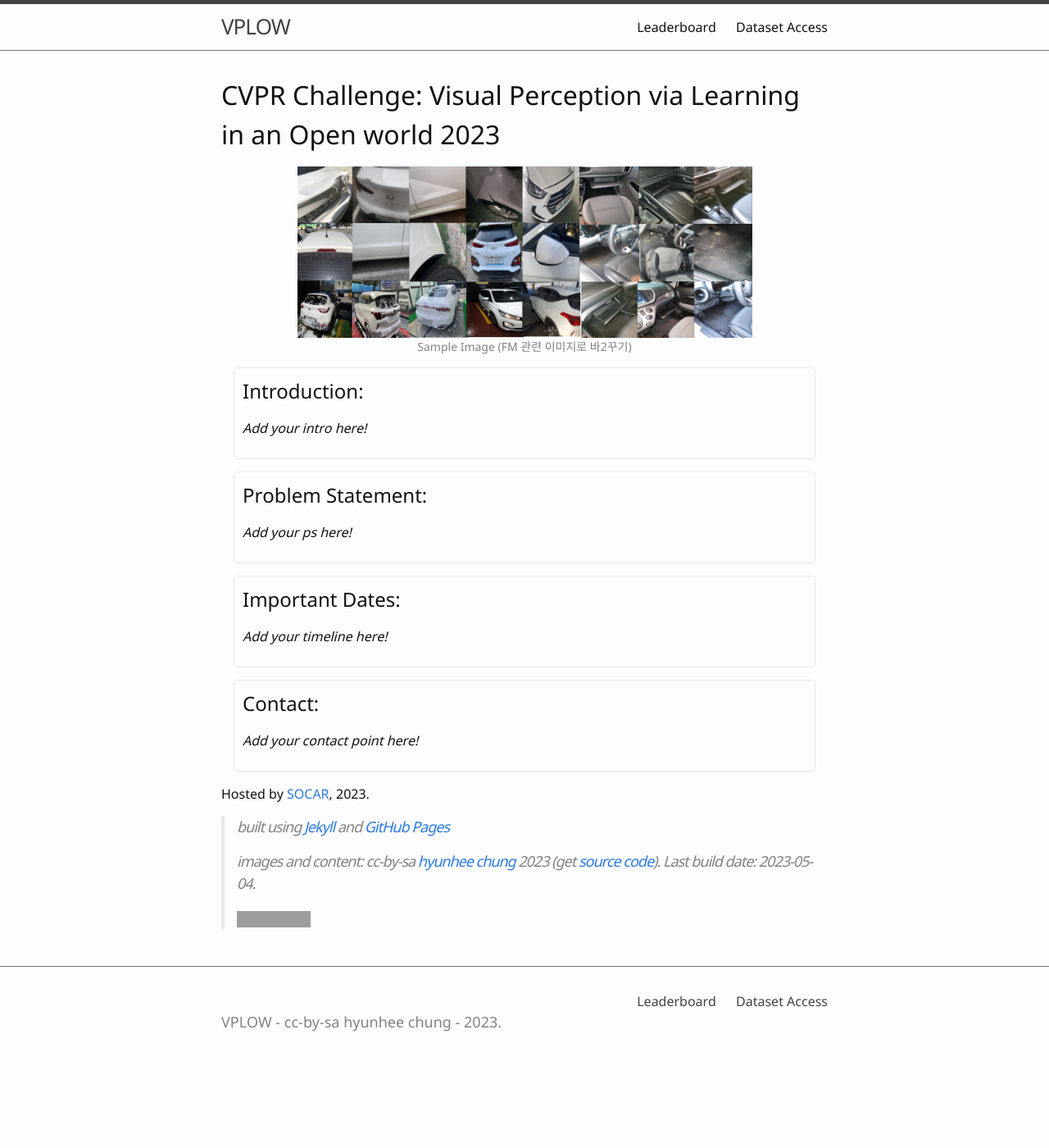
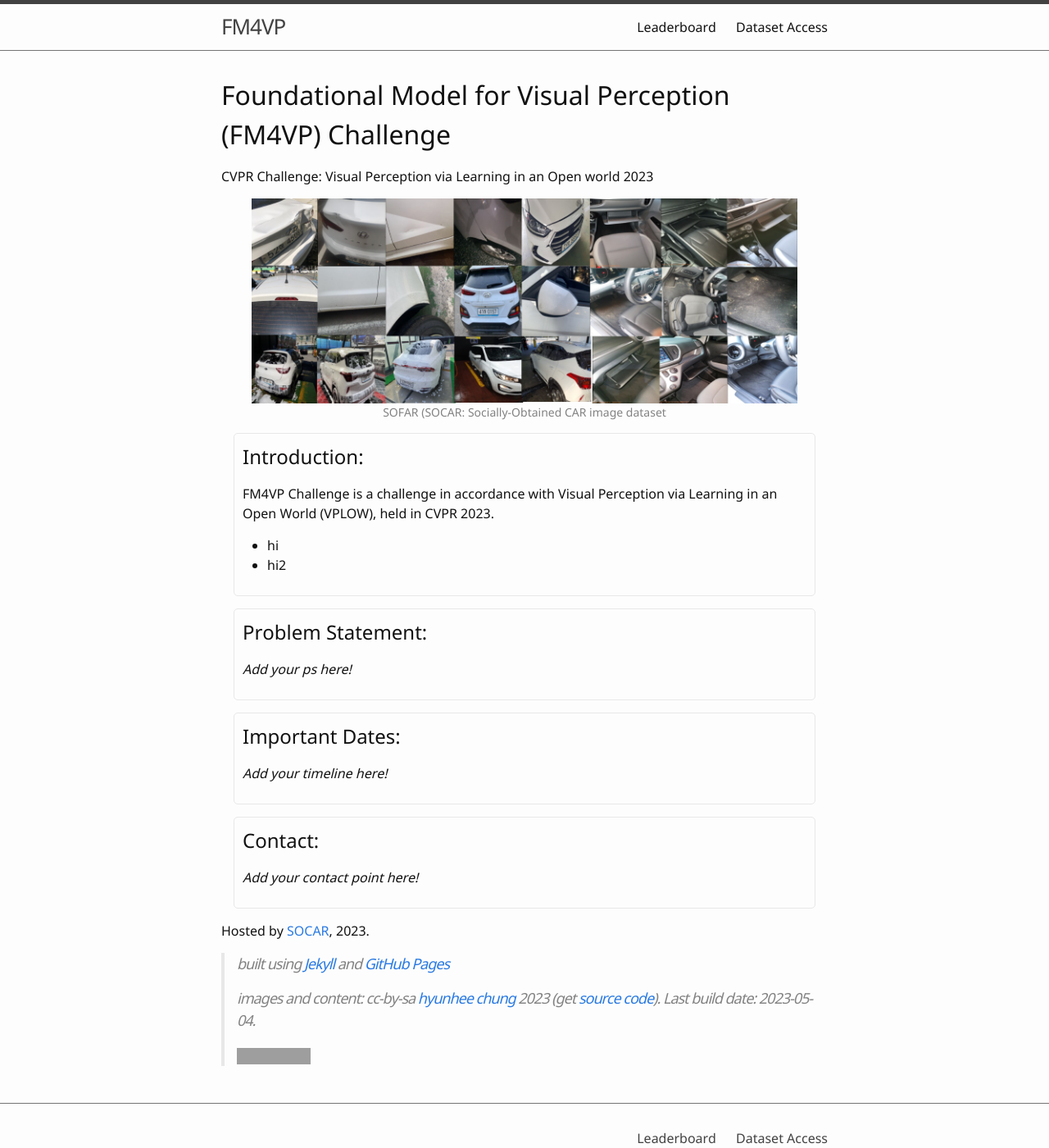
Before and after one commit to socar-esther/socar-esther.github.io, a Jekyll site: the page built from index.md, in a window 1280 px wide and 1400 px high. Shown: the whole window at 82% size. Built offline with Jekyll 4.4.1, drawn with Linux system fonts in a browser that asks for light colours; grey boxes are pictures that could not be loaded.

```diff
--- a/_config.yml
+++ b/_config.yml
@@ -8,7 +8,7 @@
 
 # Site settings
 # title appears in the header
-title: VPLOW
+title: FM4VP
 # description and keywords for meta tags
 description: "demo page for CVPR worshop"
 keywords: "workshops, OER, Open Education, websites, gh-pages, jekyll"
--- a/index.md
+++ b/index.md
@@ -2,14 +2,22 @@
 title: Home
 ---
 
-# CVPR Challenge: Visual Perception via Learning in an Open world 2023
+# Foundational Model for Visual Perception (FM4VP) Challenge
 
-{% include figure.html img="car-images.png" alt="intro image here" caption="Sample Image (FM 관련 이미지로 바2꾸기)" width="75%" %}
+CVPR Challenge: Visual Perception via Learning in an Open world 2023
+
+{% include figure.html img="car-images.png" alt="intro image here" caption="SOFAR (SOCAR: Socially-Obtained CAR image dataset" width="90%" %}
 
 
 <div class="toc" markdown="1">
 ## Introduction:
-*Add your intro here!*
+
+FM4VP Challenge is a challenge in accordance with Visual Perception via Learning in an Open World (VPLOW), held in CVPR 2023.
+
+* hi
+* hi2
+
+
 </div>
 
 
```
Also changed, not shown: 0-leaderboard.md (+1 -7 lines), 1-dataset-access.md (+1 -1 lines).
